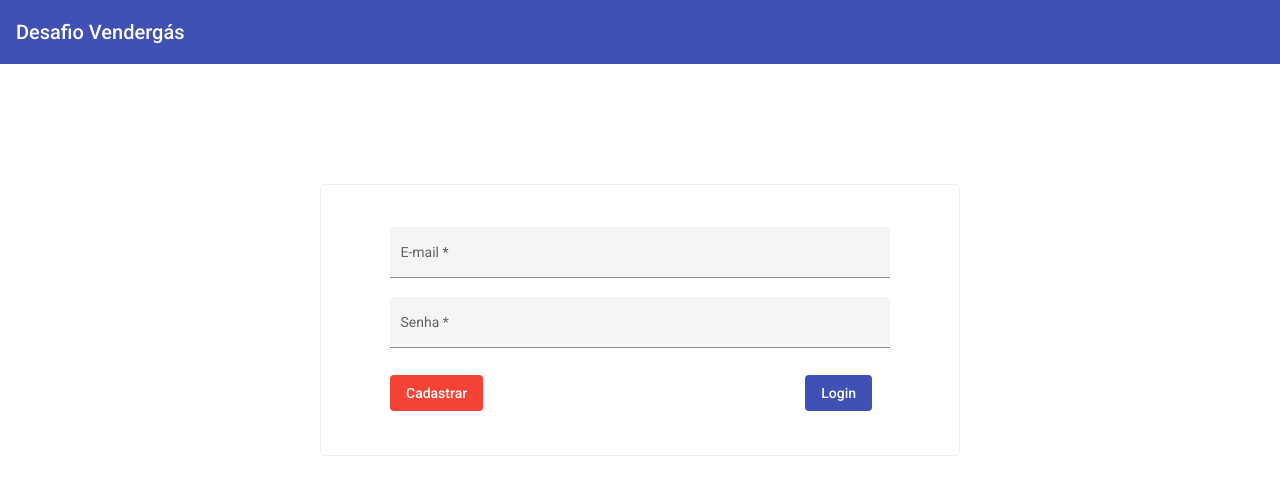
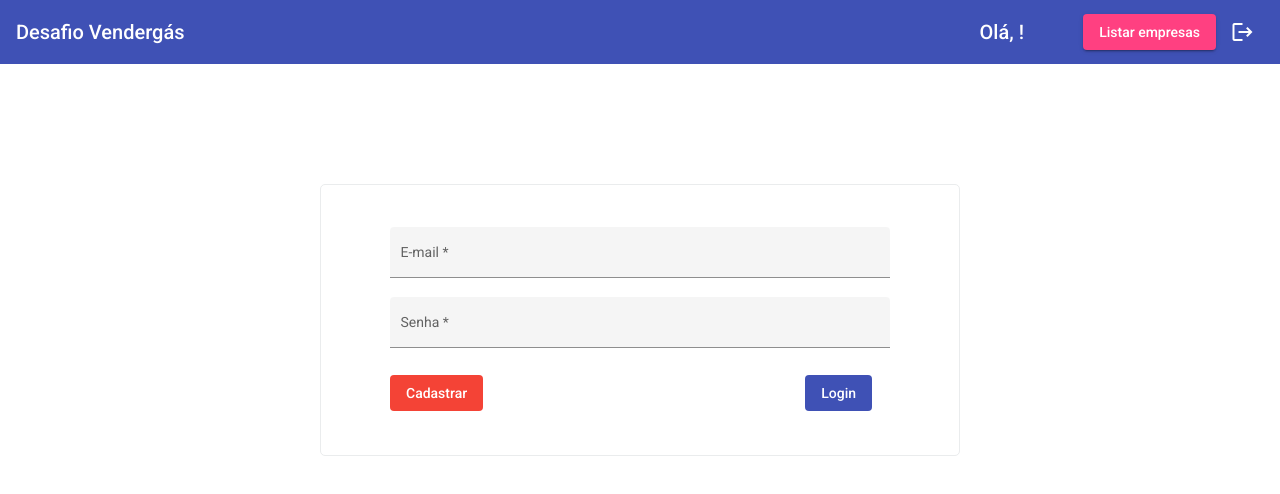
Before and after one commit to Pedro-Coimbra/desafio-vendergas, an Angular app: page /vendergas/login in a window 1280 px wide. Shown: the top 494 px of the page. Built offline with nearby package versions, Linux system fonts and the light colour scheme.

Commit message:
Adicao do botao para ir para a lista de empresas; Adicao do botão de logout; Adicao de mensagem de 'Olá'

```diff
--- a/src/app/app.component.css
+++ b/src/app/app.component.css
@@ -0,0 +1,12 @@
+.toolbar-buttons {
+    position: absolute;
+    right: 5%;
+}
+.hello {
+    position: absolute;
+    right: 20%;
+}
+.logout {
+    position: absolute;
+    right: 2%;
+}
--- a/src/app/app.component.html
+++ b/src/app/app.component.html
@@ -2,6 +2,13 @@
 <p>
     <mat-toolbar color="primary">
         <span>Desafio Vendergás</span>
+        <button *ngIf="logged==true" mat-raised-button color="accent" (click)="goToListCompanies()" class="toolbar-buttons">
+            Listar empresas
+        </button>
+        <span *ngIf="logged==true" class="hello">Olá, {{nomeUsuario}}!</span>
+
+        <mat-icon *ngIf="logged==true" (click)="logout()" class="logout" aria-hidden="false" aria-label="Listar pedidos" >logout</mat-icon>
+
     </mat-toolbar>
 </p>
 <!-- Conteúdo da página -->
@@ -10,7 +17,7 @@
         <div class="container-fluid">
             <div class="navbar-header">
                 <a class="navbar-brand" href="#">
-                    <!-- {{ title }} -->
+
                 </a>
             </div>
         </div>
--- a/src/app/app.component.ts
+++ b/src/app/app.component.ts
@@ -1,10 +1,58 @@
 import { Component } from '@angular/core';
+import { Router } from "@angular/router";
+import { MatDialog, MatDialogRef } from '@angular/material/dialog';
 
 @Component({
-  selector: 'app-root',
-  templateUrl: './app.component.html',
-  styleUrls: ['./app.component.css']
+    selector: 'app-root',
+    templateUrl: './app.component.html',
+    styleUrls: ['./app.component.css']
 })
 export class AppComponent {
-  title = 'Desafio Vendergas';
+    nomeUsuario = localStorage.getItem('username')
+    logged = true;
+
+    constructor(
+        private router: Router,
+        public dialog: MatDialog,
+    ) { }
+
+    // NOTE: Redireciona o usuário para a lista de empresas
+    goToListCompanies() {
+        this.router.navigate(['/vendergas/list-company']);
+    }
+
+    // NOTE: Aciona o dialog de confirmação de logout
+    logout() {
+
+        const dialogRef = this.dialog.open(LogoutDialog, {
+            width: '250px'
+        });
+
+        dialogRef.afterClosed().subscribe(result => {
+            // NOTE: Caso o usuário tenha confirmado o logout, o localStorage
+            // dele é limpo e ele é redirecionado para o login
+            if (result == true) {
+                localStorage.clear();
+                this.logged = false;
+                this.router.navigate(['/vendergas/login']);
+            }
+        });
+
+    }
 }
+
+// NOTE: Componente do dialog de logout
+@Component({
+    selector: 'logout-dialog',
+    templateUrl: 'logout-dialog.html',
+})
+export class LogoutDialog {
+
+    constructor(
+        public dialogRef: MatDialogRef<LogoutDialog>) { }
+
+    onNoClick(): void {
+        this.dialogRef.close();
+    }
+
+}
--- /dev/null
+++ b/src/app/logout-dialog.html
@@ -0,0 +1,9 @@
+<h1 mat-dialog-title>Sair do sistema</h1>
+<div mat-dialog-content>
+    <p>Tem certeza que deseja sair?</p>
+
+</div>
+<div mat-dialog-actions>
+    <button mat-button mat-dialog-close>Cancelar</button>
+    <button mat-button [mat-dialog-close]="true" cdkFocusInitial>Sair</button>
+</div>
--- a/src/app/vendergas/login/login.component.ts
+++ b/src/app/vendergas/login/login.component.ts
@@ -4,6 +4,7 @@ import { Router } from "@angular/router";
 import { User } from "../models";
 import { UserService } from "../services";
 import { CommonFunctions } from '../shared';
+import { AppComponent } from '../../app.component';
 
 @Component({
     selector: 'app-login',
@@ -20,7 +21,9 @@ export class LoginComponent implements OnInit {
     constructor(
         private userService: UserService,
         private router: Router,
-        private commonFunctions: CommonFunctions) { }
+        private commonFunctions: CommonFunctions,
+        private appComponent: AppComponent,
+        ) { }
 
 
     ngOnInit(): void {
@@ -37,10 +40,16 @@ export class LoginComponent implements OnInit {
         if (this.loginForm.form.valid) {
             this.userService.loginUser(this.user).subscribe(
                 response => {
-                    // NOTE: Define o token do usuário no localstorage
+                    // NOTE: Define o token do usuário e p seu nome no localstorage
                     localStorage.setItem('access_token', response.token);
+                    localStorage.setItem('username', response.nome);
                     this.commonFunctions.openSnackBar("Usuário autenticado com sucesso!")
                     this.router.navigate(['/vendergas/list-company']);
+                    // NOTE: Se os botões aparecem na toolbar
+                    this.appComponent.logged = true
+                    // NOTE: Nome do usuário na toolbar
+                    this.appComponent.nomeUsuario = response.nome
+
                 },
                 error => {
                     this.commonFunctions.openSnackBar(error.error.message)
```
Also changed, not shown: src/app/app.module.ts (+7 -3 lines), 1 other file (tests, documents, lock files or other folders).
